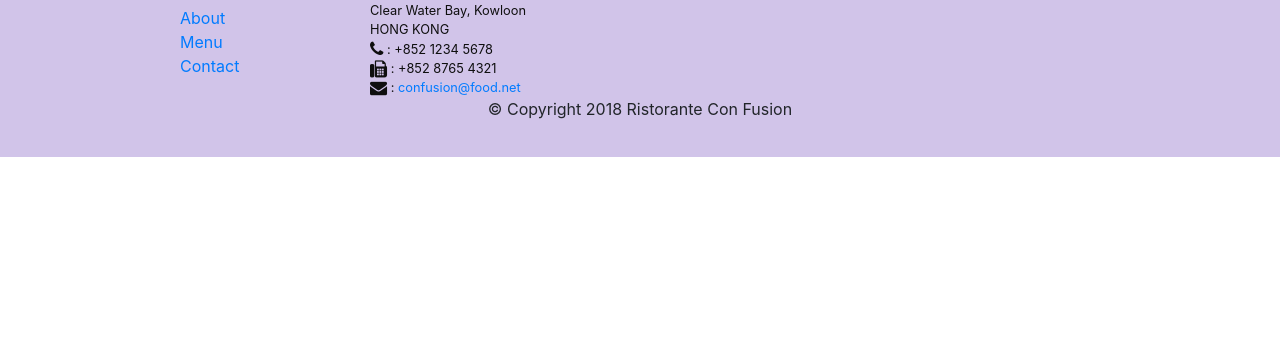
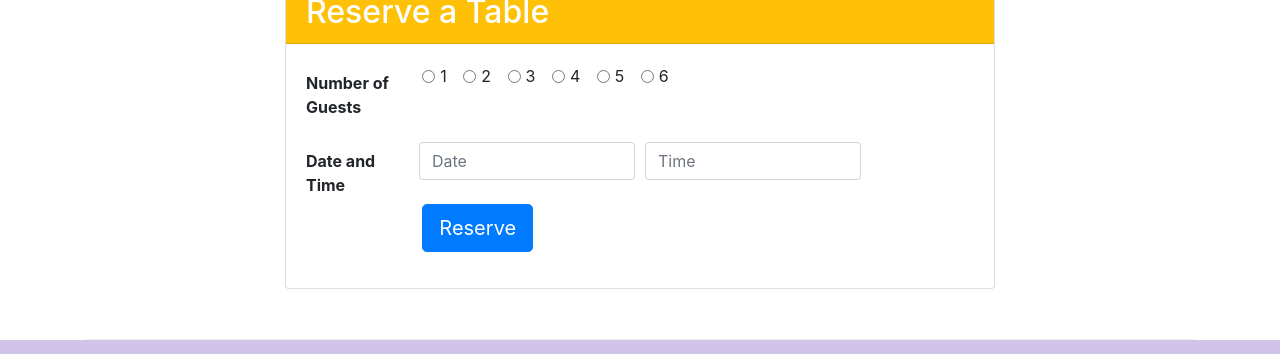
Before and after one commit to Xerenz/conFusion, a website: page index.html in a window 1280 px wide. Shown: the part 1604-1958 px from the top of the page. Before the commit the page ends 1761 px from the top, so only its background shows below. Drawn offline with nearby package versions, Linux system fonts and the light colour scheme.

Commit message:
form added

```diff
--- a/index.html
+++ b/index.html
@@ -104,6 +104,62 @@
                 </div>
             </div>
         </div>
+
+        <div class="row-content row">
+            <div class="col-12 col-sm-8 offset-sm-2">
+                <div class="card">
+                    <h2 class="card-header bg-warning text-white">Reserve a Table</h2>
+                    <div class="card-body">
+                        <form action="">
+                            <div class="form-group row">
+                                <label for="reserveseats" class="col-12 col-sm-2 col-form-label"><strong>Number of Guests </strong></label>
+                                <div class="col-12 col-sm-10">
+                                    <div class="form-check form-check-inline">
+                                        <input type="radio" class="form-check-input" id="radio1">
+                                        <label for="radio1" class="form-check-label">1</label>
+                                    </div>
+                                    <div class="form-check form-check-inline">
+                                        <input type="radio" class="form-check-input" id="radio2">
+                                        <label for="radio2" class="form-check-label">2</label>
+                                    </div>
+                                    <div class="form-check form-check-inline">
+                                        <input type="radio" class="form-check-input" id="radio3">
+                                        <label for="radio3" class="form-check-label">3</label>
+                                    </div>
+                                    <div class="form-check form-check-inline">
+                                        <input type="radio" class="form-check-input" id="radio4">
+                                        <label for="radio4" class="form-check-label">4</label>
+                                    </div>
+                                    <div class="form-check form-check-inline">
+                                        <input type="radio" class="form-check-input" id="radio5">
+                                        <label for="radio5" class="form-check-label">5</label>
+                                    </div>
+                                    <div class="form-check form-check-inline">
+                                        <input type="radio" class="form-check-input" id="radio6">
+                                        <label for="radio6" class="form-check-label">6</label>
+                                    </div>
+                                </div>
+                            </div>
+                            <div class="form-row">
+                                <label for="datetime" class="col-12 col-sm-2 col-form-label"><strong>Date and Time </strong></label>
+                                <div class="form-group col-12 col-sm-4">
+                                    <input type="text" class="form-control" placeholder="Date">
+                                </div>
+                                <div class="form-group col-12 col-sm-4">
+                                    <input type="text" class="form-control" placeholder="Time">
+                                </div>
+                            </div>
+                            <div class="form-group row">
+                                <div class="col-12 col-sm-10 offset-sm-2">
+                                    <button type="submit" class="btn btn-primary btn-lg">Reserve</button>
+                                </div>
+                            </div>
+                        </form>
+                    </div>
+                </div>
+            </div>
+        </div>
+
     </div>
 
     <footer class="footer">
```
